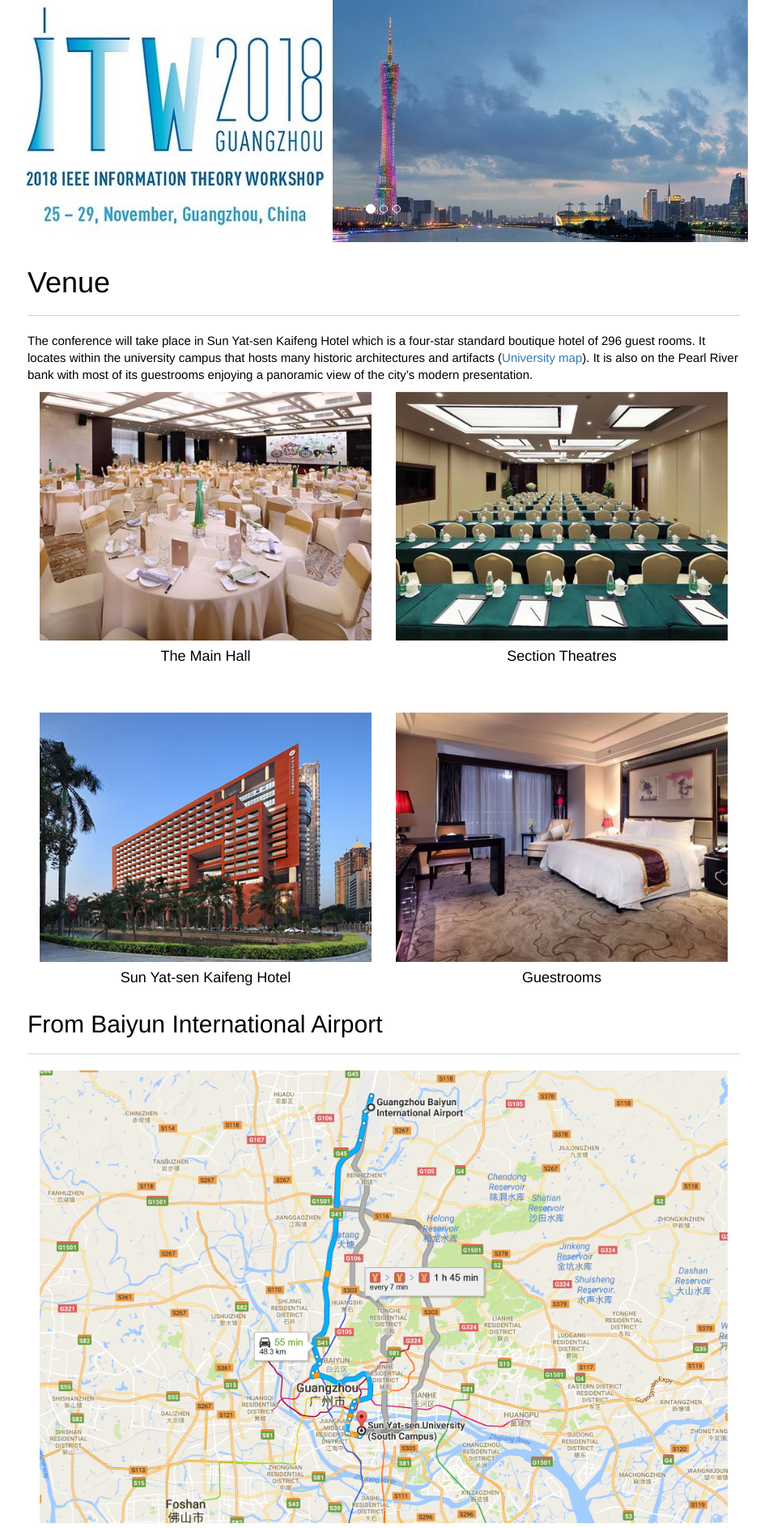
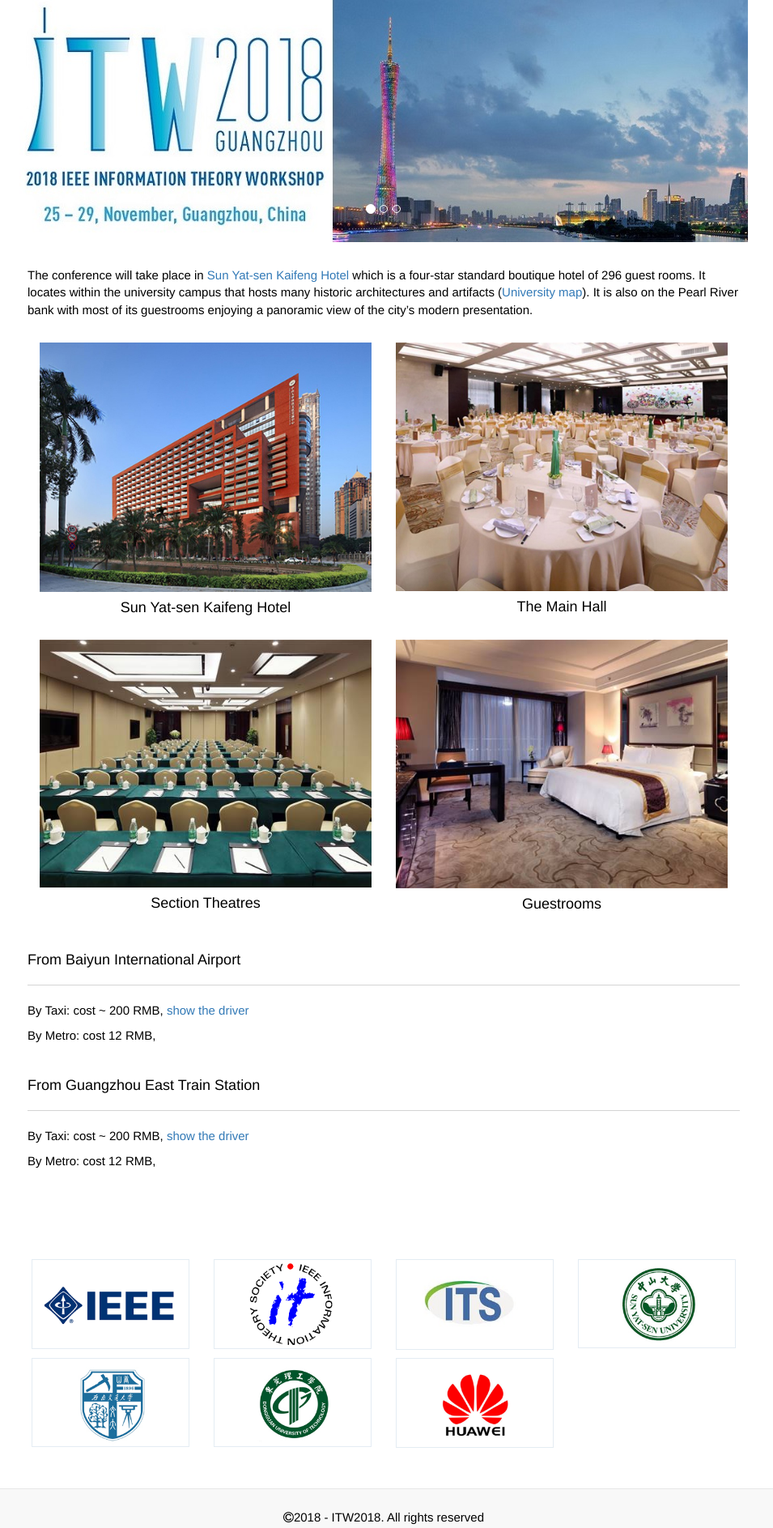
Before and after one commit to ym13349140/ITW2018, a Flask app: page /venue in a window 1280 px wide. Shown: the part 61-1948 px from the top of the page at 81% size, without its empty margins (166-1121 px from the left). Run offline with Flask 2, Linux system fonts and the light colour scheme; some libraries are stand-ins or nearby versions.

Commit message:
重构Venue的展示图

```diff
--- a/ITW/main/views.py
+++ b/ITW/main/views.py
@@ -28,6 +28,11 @@ def venue():
                                tab='venue')
 
 
+@main.route('/show_driver')
+def show_driver(content):
+        return content
+
+
 @main.route('/registration')
 def registration():
         return render_template("main/main.html",
--- a/ITW/static/css/main.css
+++ b/ITW/static/css/main.css
@@ -62,7 +62,6 @@ nav .dropdown-menu li:focus > a,nav .dropdown-menu li:hover > a {
 }
 
 .container{
-    background-color: #FFFFFF;
     width: 900px;
 }
 
--- a/ITW/templates/footer.html
+++ b/ITW/templates/footer.html
@@ -1,5 +1,5 @@
 <!-- 赞助商logo -->
-<div class="container">
+<div class="container" >
     <div id="sponser-content" class="row">
       <section id="sponsers">
         <div class="row">
--- a/ITW/templates/venue/venue.html
+++ b/ITW/templates/venue/venue.html
@@ -1,28 +1,26 @@
 <article>
-    <section class="row">
-        <h1>Venue
-            <hr>
-        </h1>
+    <section class="row" style="margin-top: 20px;">
         <p>
-            The conference will take place in Sun Yat-sen Kaifeng Hotel which is a four-star standard boutique hotel of 296 guest rooms. It locates within the university campus that hosts many historic architectures and artifacts (<a href="{{ url_for("travel.sysu") }}">University map</a>). It is also on the Pearl River bank with most of its guestrooms enjoying a panoramic view of the city’s modern presentation.
+            The conference will take place in <a href="http://www.syskaifeng.com/en_US/index.html">Sun Yat-sen Kaifeng Hotel</a> which is a four-star standard boutique hotel of 296 guest rooms. It locates within the university campus that hosts many historic architectures and artifacts (<a href="{{ url_for("travel.sysu") }}">University map</a>). It is also on the Pearl River bank with most of its guestrooms enjoying a panoramic view of the city’s modern presentation.
         </p>
     </section>
 
-    <section class="row">
-        <div>
-            <div class="col-lg-6 col-md-6 col-sm-6" style="margin-bottom: 20px;">
-                <div><img src="{{ url_for('static',filename='images/venue/1.jpg') }}" width="100%"></div>
-                <div class="text-center"><h4>The Main Hall</h4></div>
-            </div>
-            <div class="col-lg-6 col-md-6 col-sm-6" style="margin-bottom: 50px;">
-                <div><img src="{{ url_for('static',filename='images/venue/2.jpg') }}" width="100%"></div>
-                <div class="text-center"><h4>Section Theatres</h4></div>
-            </div>
-        </div>
+    <section class="row" style="margin-top: 20px;">
         <div>
             <div class="col-lg-6 col-md-6 col-sm-6">
                 <div><img src="{{ url_for('static',filename='images/venue/3.jpg') }}" width="100%"></div>
                 <div class="text-center"><h4>Sun Yat-sen Kaifeng Hotel</h4></div>
+            </div>
+            <div class="col-lg-6 col-md-6 col-sm-6" style="margin-bottom: 20px; ">
+                <div><img src="{{ url_for('static',filename='images/venue/1.jpg') }}" width="100%"></div>
+                <div class="text-center"><h4>The Main Hall</h4></div>
+            </div>
+
+        </div>
+        <div>
+            <div class="col-lg-6 col-md-6 col-sm-6" style="margin-bottom: 30px;">
+                <div><img src="{{ url_for('static',filename='images/venue/2.jpg') }}" width="100%"></div>
+                <div class="text-center"><h4>Section Theatres</h4></div>
             </div>
             <div class="col-lg-6 col-md-6 col-sm-6">
                 <div><img src="{{ url_for('static',filename='images/venue/4.jpg') }}" width="100%"></div>
@@ -32,22 +30,19 @@
     </section>
 
     <section class="row">
-        <h2>From Baiyun International Airport
+        <h4>From Baiyun International Airport
             <hr>
-        </h2>
-        <div class="col-md-12">
-            <img style="width: 100%;" src="{{ url_for('static',filename='images/venue/5.jpg') }}">
-        </div>
+        </h4>
+        <p>By Taxi: cost ~ 200 RMB, <a href="{{ url_for('main.show_driver',content='海珠区中山大学南校区，中大凯丰酒店') }}">show the driver</a></p>
+        <p>By Metro: cost 12 RMB, </p>
         <br>
     </section>
 
     <section class="row">
-        <h2>From Guangzhou East Train Station
+        <h4>From Guangzhou East Train Station
             <hr>
-        </h2>
-        <div class="col-md-12">
-            <img style="width: 100%;" src="{{ url_for('static',filename='images/venue/6.jpg') }}">
-        </div>
-        <br>
+        </h4>
+        <p>By Taxi: cost ~ 200 RMB, <a href="{{ url_for('main.show_driver',content='海珠区中山大学南校区，中大凯丰酒店') }}">show the driver</a></p>
+        <p>By Metro: cost 12 RMB, </p>
     </section>
 </article>
```
